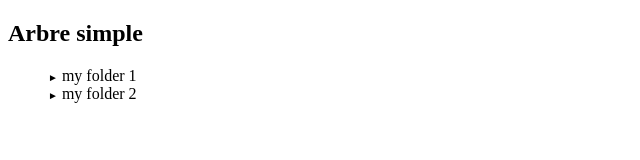
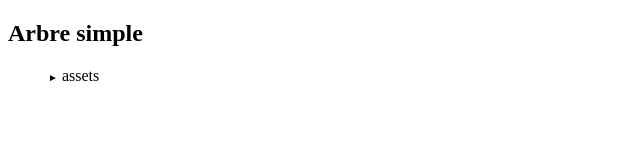
Before and after one commit to rchoffardet/jsontree, a Vue app: page / in a window 1280 px wide. Shown: the top 160 px of the page, without its empty margins (0-640 px from the left). Built offline with nearby package versions, Linux system fonts and the light colour scheme.

Commit message:
more nested json

```diff
--- a/src/App.vue
+++ b/src/App.vue
@@ -16,54 +16,47 @@ export default {
     JsonTreeDiff
   },
 
-  data() {
-    return {
-      json : [
-        {
-            id: 1,
-            name: "my folder 1",
-            children: [
-                {
-                    id: 11,
-                    name: "my file 1"
-                },
-                {
-                    id: 12,
-                    name: "my subfolder 1",
+    data() {
+        return {
+            json : [{
+                name: "assets",
+                children: [{
+                    name: "css",
                     children: [
                         {
-                            id: 111,
-                            name: "my subfile 1"
-                        },
-                        {
-                            id: 112,
-                            name: "my subfile 2"
+                            name: "main.css"
+                        }, {
+                            name: "reset.css"
                         },
                     ]
-                },
-            ]
-        },
-        {
-            id: 2,
-            name: "my folder 2",
-            children: [
-                {
-                    id: 21,
-                    name: "my file 1"
-                },
-                {
-                    id: 22,
-                    name: "my file 2"
-                },
-                {
-                    id: 23,
-                    name: "my file 3"
-                },
-            ]
+                }, {
+                    name: "js",
+                    children: [{
+                            name: "components",
+                            children: []
+                        }, {
+                            name: "libraries",
+                            children: [{
+                                name: "vue",
+                                children: [{
+                                    name: "vue.min.js"
+                                }]
+                            },{
+                                name: "bootstrap",
+                                children: [{
+                                    name: "bootstrap-toggle",
+                                    children: [{
+                                        name: "bootstrap-toggle.min.js"
+                                    }]
+                                }]
+                            }
+                            ]
+                        },
+                    ]
+                }]
+            }]
         }
-      ]
     }
-  }
 }
 </script>
 
```
